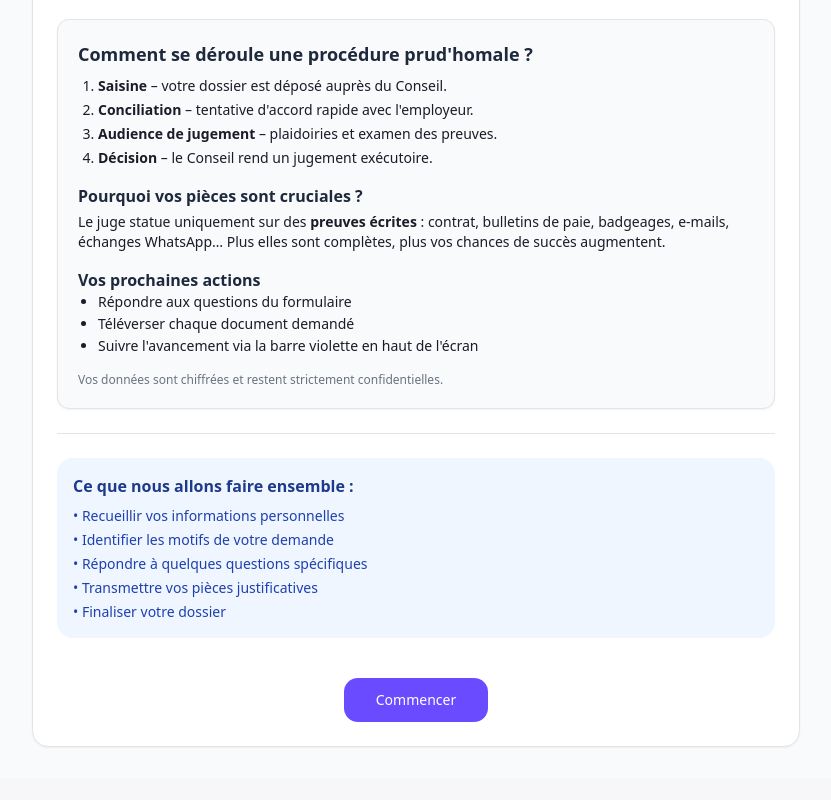
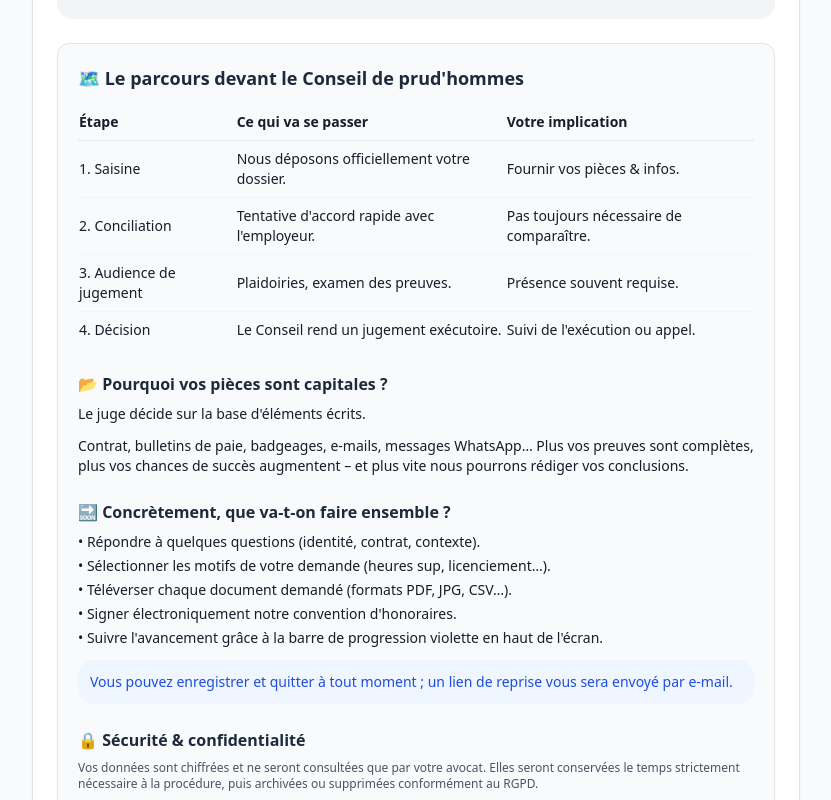
Before and after one commit to MAROUANE-92/legal-pulse, a React (Vite) app: page /client/1/motifs in a window 1280 px wide. Shown: the part 480-1280 px from the top of the page, without its empty margins (224-1055 px from the left). Before the commit the page ends 1259 px from the top, so only its background shows below. Built offline with nearby package versions, Linux system fonts and the light colour scheme.

Commit message:
Refactor: Replace welcome copy
Replaced the welcome copy in `src/components/client/steps/WelcomeStep.tsx` with the provided text.

```diff
--- a/src/components/client/steps/WelcomeStep.tsx
+++ b/src/components/client/steps/WelcomeStep.tsx
@@ -1,3 +1,4 @@
+
 
 import { Card, CardContent, CardHeader, CardTitle } from '@/components/ui/card';
 import { Button } from '@/components/ui/button';
@@ -13,14 +14,14 @@ export const WelcomeStep = () => {
       <Card className="rounded-2xl shadow-sm">
         <CardHeader className="text-center">
           <CardTitle className="text-2xl font-bold text-gray-900">
-            Bienvenue dans votre espace dossier
+            🤝 Bienvenue !
           </CardTitle>
         </CardHeader>
         <CardContent className="space-y-6">
           <div className="text-center">
             <p className="text-gray-600 mb-6">
-              Nous allons vous accompagner étape par étape pour constituer votre dossier.
-              Cette démarche prend environ 10-15 minutes.
+              Vous êtes sur le point de confier votre dossier à votre avocat.
+              Cette démarche peut sembler longue ou technique ; notre rôle est justement de vous guider étape par étape – comptez 10 à 15 minutes (vous pourrez mettre en pause et revenir quand vous le souhaitez).
             </p>
 
             {/* Optional video embed placeholder */}
@@ -36,53 +37,72 @@ export const WelcomeStep = () => {
             </div>
           </div>
 
-          {/* New procedure explanation card */}
+          {/* New empathic content */}
           <Card className="bg-slate-50 rounded-xl p-5">
-            <h3 className="text-lg font-semibold mb-2 text-slate-800">
-              Comment se déroule une procédure prud'homale&nbsp;?
+            <h3 className="text-lg font-semibold mb-3 text-slate-800">
+              🗺️ Le parcours devant le Conseil de prud'hommes
             </h3>
-            <ol className="pl-5 list-decimal space-y-1 text-sm">
-              <li><b>Saisine</b> – votre dossier est déposé auprès du Conseil.</li>
-              <li><b>Conciliation</b> – tentative d'accord rapide avec l'employeur.</li>
-              <li><b>Audience de jugement</b> – plaidoiries et examen des preuves.</li>
-              <li><b>Décision</b> – le Conseil rend un jugement exécutoire.</li>
-            </ol>
+            <div className="overflow-x-auto">
+              <table className="w-full text-sm">
+                <thead>
+                  <tr className="border-b border-slate-200">
+                    <th className="text-left py-2 font-semibold">Étape</th>
+                    <th className="text-left py-2 font-semibold">Ce qui va se passer</th>
+                    <th className="text-left py-2 font-semibold">Votre implication</th>
+                  </tr>
+                </thead>
+                <tbody className="text-sm">
+                  <tr className="border-b border-slate-100">
+                    <td className="py-2 font-medium">1. Saisine</td>
+                    <td className="py-2">Nous déposons officiellement votre dossier.</td>
+                    <td className="py-2">Fournir vos pièces & infos.</td>
+                  </tr>
+                  <tr className="border-b border-slate-100">
+                    <td className="py-2 font-medium">2. Conciliation</td>
+                    <td className="py-2">Tentative d'accord rapide avec l'employeur.</td>
+                    <td className="py-2">Pas toujours nécessaire de comparaître.</td>
+                  </tr>
+                  <tr className="border-b border-slate-100">
+                    <td className="py-2 font-medium">3. Audience de jugement</td>
+                    <td className="py-2">Plaidoiries, examen des preuves.</td>
+                    <td className="py-2">Présence souvent requise.</td>
+                  </tr>
+                  <tr>
+                    <td className="py-2 font-medium">4. Décision</td>
+                    <td className="py-2">Le Conseil rend un jugement exécutoire.</td>
+                    <td className="py-2">Suivi de l'exécution ou appel.</td>
+                  </tr>
+                </tbody>
+              </table>
+            </div>
 
-            <h4 className="font-semibold mt-4 text-slate-800">Pourquoi vos pièces sont cruciales ?</h4>
-            <p className="text-sm mt-1">
-              Le juge statue uniquement sur des <strong>preuves écrites</strong> :
-              contrat, bulletins de paie, badgeages, e-mails, échanges WhatsApp…
-              Plus elles sont complètes, plus vos chances de succès augmentent.
+            <h4 className="font-semibold mt-6 mb-2 text-slate-800">📂 Pourquoi vos pièces sont capitales ?</h4>
+            <p className="text-sm mb-3">
+              Le juge décide sur la base d'éléments écrits.
+            </p>
+            <p className="text-sm">
+              Contrat, bulletins de paie, badgeages, e-mails, messages WhatsApp… Plus vos preuves sont complètes, plus vos chances de succès augmentent – et plus vite nous pourrons rédiger vos conclusions.
             </p>
 
-            <h4 className="font-semibold mt-4 text-slate-800">Vos prochaines actions</h4>
-            <ul className="text-sm list-disc pl-5 space-y-0.5">
-              <li>Répondre aux questions du formulaire</li>
-              <li>Téléverser chaque document demandé</li>
-              <li>Suivre l'avancement via la barre violette en haut de l'écran</li>
+            <h4 className="font-semibold mt-6 mb-2 text-slate-800">🔜 Concrètement, que va-t-on faire ensemble ?</h4>
+            <ul className="text-sm space-y-1">
+              <li>• Répondre à quelques questions (identité, contrat, contexte).</li>
+              <li>• Sélectionner les motifs de votre demande (heures sup, licenciement…).</li>
+              <li>• Téléverser chaque document demandé (formats PDF, JPG, CSV…).</li>
+              <li>• Signer électroniquement notre convention d'honoraires.</li>
+              <li>• Suivre l'avancement grâce à la barre de progression violette en haut de l'écran.</li>
             </ul>
 
-            <p className="text-xs text-gray-500 mt-4">
-              Vos données sont chiffrées et restent strictement confidentielles.
+            <p className="text-sm mt-3 text-blue-700 bg-blue-50 p-3 rounded-lg">
+              Vous pouvez enregistrer et quitter à tout moment ; un lien de reprise vous sera envoyé par e-mail.
+            </p>
+
+            <h4 className="font-semibold mt-6 mb-2 text-slate-800">🔒 Sécurité & confidentialité</h4>
+            <p className="text-xs text-gray-600">
+              Vos données sont chiffrées et ne seront consultées que par votre avocat.
+              Elles seront conservées le temps strictement nécessaire à la procédure, puis archivées ou supprimées conformément au RGPD.
             </p>
           </Card>
-
-          <Separator />
-
-          <div className="space-y-4">
-            <div className="bg-blue-50 rounded-lg p-4">
-              <h3 className="font-semibold text-blue-900 mb-2">
-                Ce que nous allons faire ensemble :
-              </h3>
-              <ul className="text-sm text-blue-800 space-y-1">
-                <li>• Recueillir vos informations personnelles</li>
-                <li>• Identifier les motifs de votre demande</li>
-                <li>• Répondre à quelques questions spécifiques</li>
-                <li>• Transmettre vos pièces justificatives</li>
-                <li>• Finaliser votre dossier</li>
-              </ul>
-            </div>
-          </div>
 
           <div className="text-center pt-4">
             <Button
```
